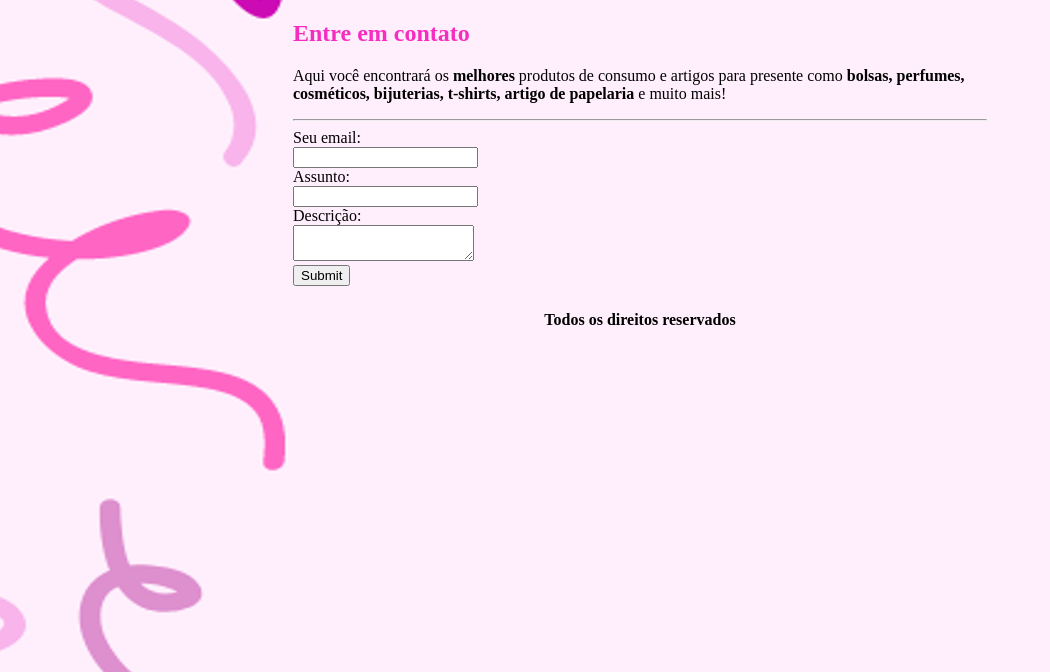
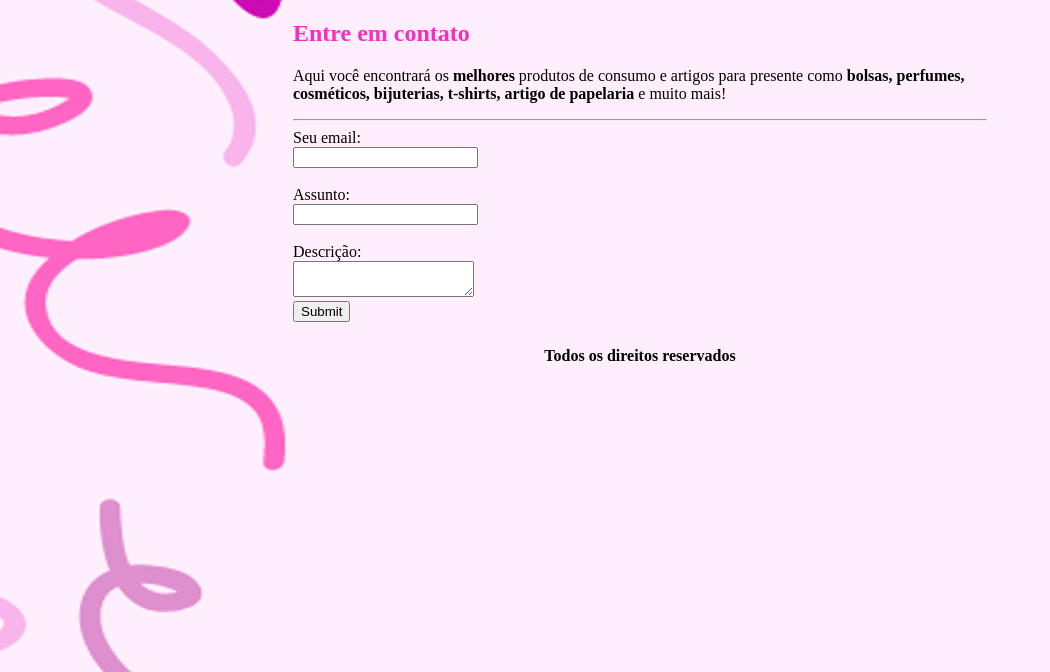
Before and after one commit to labekk/pironellymakeup, a plain HTML site: page contato.html in a window 1280 px wide. Shown: the part 128-800 px from the top of the page, without its empty margins (0-1050 px from the left). Drawn offline with Linux system fonts and the light colour scheme.

Commit message:
Update contato.html

```diff
--- a/contato.html
+++ b/contato.html
@@ -36,10 +36,10 @@
                     <hr>
                     <form>
                         Seu email: <br>
-                        <input type="text" name="email"> <br>
+                        <input type="text" name="email"> <br><br>
 
                         Assunto: <br>
-                        <input type="text" name="assunto"> <br>
+                        <input type="text" name="assunto"> <br><br>
 
                         Descrição: <br>
                         <textarea></textarea><br>
```
